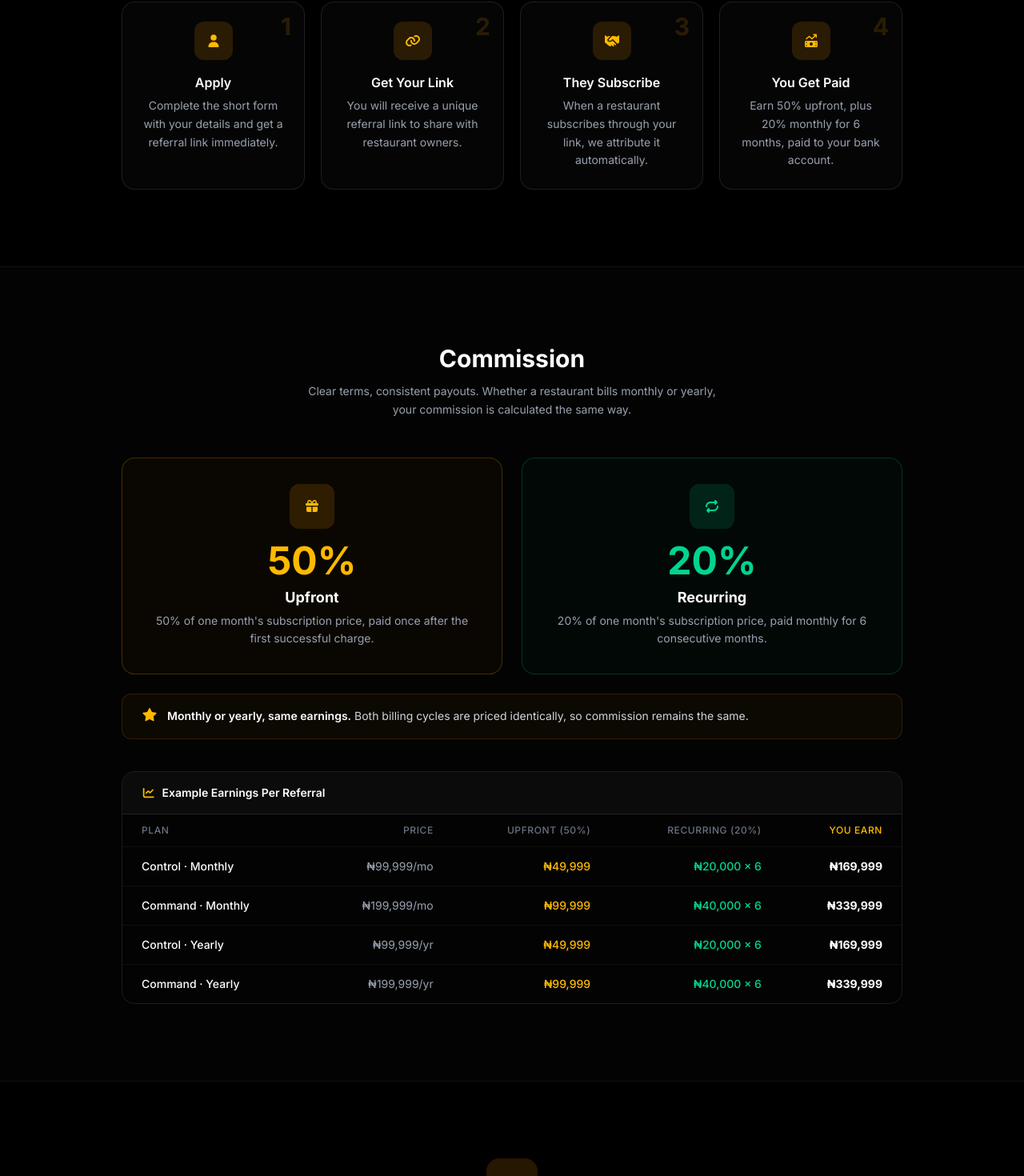
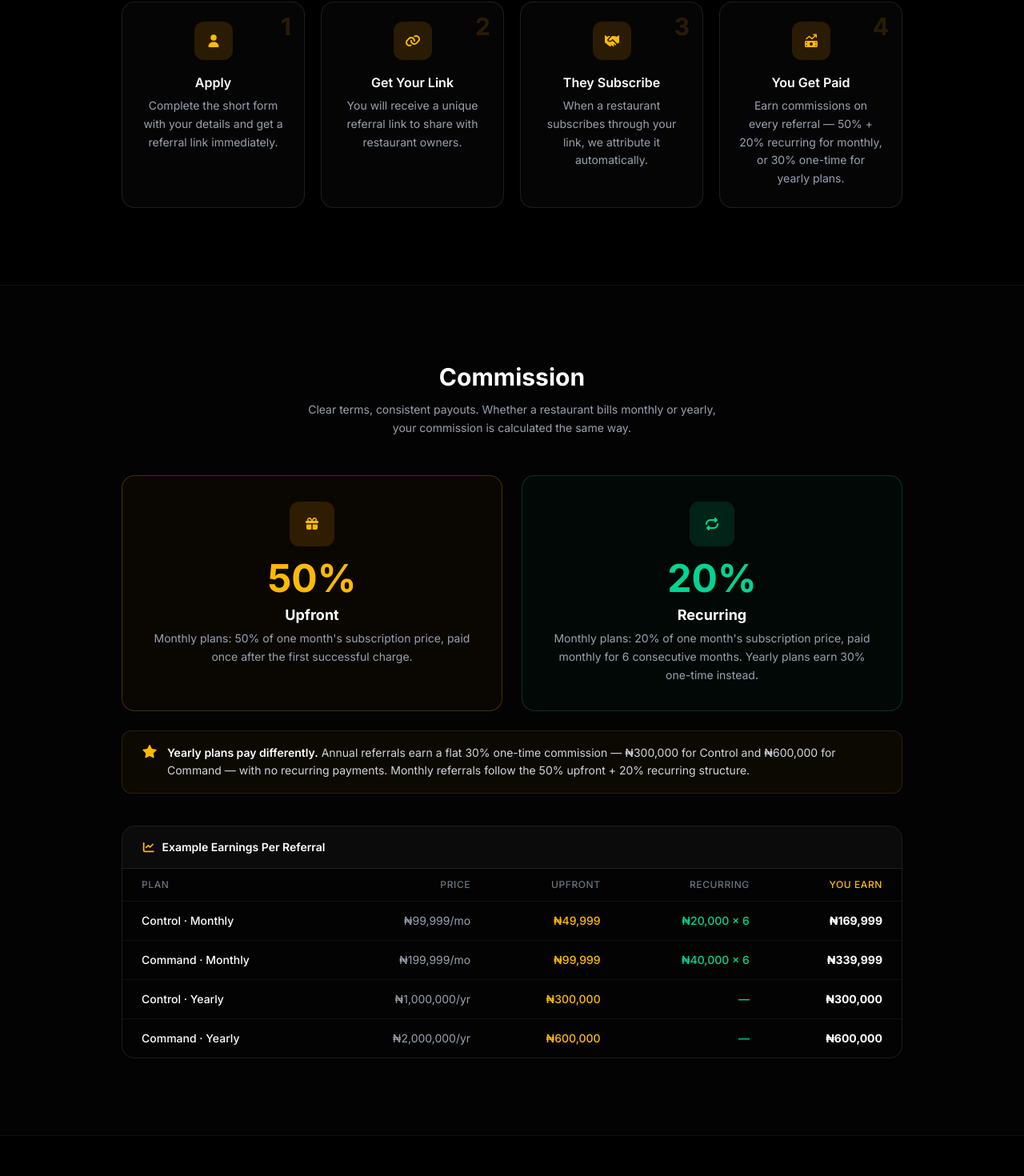
Before and after one commit to Godsom777/sharpTableWebsite, a React (Vite) app: page /partnership in a window 1280 px wide. Shown: the part 700-2170 px from the top of the page at 80% size. Built offline with nearby package versions, Linux system fonts and the light colour scheme; no server answers.

Commit message:
refactor: Update partnership commission structure and pricing details across components for clarity and accuracy

```diff
--- a/components/PartnershipInfo.tsx
+++ b/components/PartnershipInfo.tsx
@@ -41,7 +41,7 @@ const steps = [
   {
     icon: faMoneyBillTrendUp,
     title: 'You Get Paid',
-    desc: 'Earn 50% upfront, plus 20% monthly for 6 months, paid to your bank account.',
+    desc: 'Earn commissions on every referral — 50% + 20% recurring for monthly, or 30% one-time for yearly plans.',
   },
 ];
 
@@ -50,22 +50,22 @@ const commissions = [
   {
     rate: '50%',
     label: 'Upfront',
-    desc: "50% of one month's subscription price, paid once after the first successful charge.",
+    desc: "Monthly plans: 50% of one month's subscription price, paid once after the first successful charge.",
     icon: faGift,
     accent: 'amber' as const,
   },
   {
     rate: '20%',
     label: 'Recurring',
-    desc: "20% of one month's subscription price, paid monthly for 6 consecutive months.",
+    desc: "Monthly plans: 20% of one month's subscription price, paid monthly for 6 consecutive months. Yearly plans earn 30% one-time instead.",
     icon: faRepeat,
     accent: 'emerald' as const,
   },
 ];
 
 /* ── Earnings examples ─────────────────────────────────────
-   Yearly plans now cost the same as monthly, so commissions
-   are identical for both billing cycles.                      */
+   Monthly: 50% upfront + 20% recurring × 6 months
+   Yearly:  30% one-time, no recurring                        */
 const earnings = [
   {
     plan: 'Control · Monthly',
@@ -83,17 +83,17 @@ const earnings = [
   },
   {
     plan: 'Control · Yearly',
-    price: '₦99,999/yr',
-    upfront: '₦49,999',
-    recurring: '₦20,000 × 6',
-    total: '₦169,999',
+    price: '₦1,000,000/yr',
+    upfront: '₦300,000',
+    recurring: '—',
+    total: '₦300,000',
   },
   {
     plan: 'Command · Yearly',
-    price: '₦199,999/yr',
-    upfront: '₦99,999',
-    recurring: '₦40,000 × 6',
-    total: '₦339,999',
+    price: '₦2,000,000/yr',
+    upfront: '₦600,000',
+    recurring: '—',
+    total: '₦600,000',
   },
 ];
 
@@ -101,12 +101,12 @@ const earnings = [
 const faqs: { q: string; a: string; icon: any }[] = [
   {
     q: 'How much can I earn?',
-    a: 'There is no cap. For example, 10 referrals on the Command monthly plan can generate about ₦3.3 million in commissions over 7 months. Earnings scale with the number of referrals you make.',
+    a: 'There is no cap. For example, 10 referrals on the Command monthly plan can generate about ₦3.4 million over 7 months. 10 referrals on the Command yearly plan earn ₦6 million in one-time payouts. Earnings scale with the number of referrals you make.',
     icon: faWallet,
   },
   {
     q: 'What if the restaurant subscribes for a yearly plan?',
-    a: 'Your earnings are the same. Monthly and yearly plans are priced identically, ₦99,999 for Control, ₦199,999 for Command, so commission is unchanged across billing cycles.',
+    a: 'Yearly referrals earn a one-time 30% commission with no recurring payments. For example, a Command yearly referral earns you ₦600,000 in a single payout. Monthly referrals follow the standard 50% upfront plus 20% recurring for 6 months.',
     icon: faCalendarCheck,
   },
   {
@@ -279,7 +279,7 @@ export const PartnershipInfo: React.FC = () => {
           >
             <FontAwesomeIcon icon={faStar} className="w-4 h-4 text-amber-400 mt-0.5 shrink-0" />
             <p className="text-sm text-gray-300 leading-relaxed">
-              <span className="text-white font-semibold">Monthly or yearly, same earnings.</span> Both billing cycles are priced identically, so commission remains the same.
+              <span className="text-white font-semibold">Yearly plans pay differently.</span> Annual referrals earn a flat 30% one-time commission — ₦300,000 for Control and ₦600,000 for Command — with no recurring payments. Monthly referrals follow the 50% upfront + 20% recurring structure.
             </p>
           </motion.div>
 
@@ -302,8 +302,8 @@ export const PartnershipInfo: React.FC = () => {
                   <tr className="text-gray-500 border-b border-white/5 text-xs uppercase tracking-wider">
                     <th className="text-left px-6 py-3 font-medium">Plan</th>
                     <th className="text-right px-6 py-3 font-medium">Price</th>
-                    <th className="text-right px-6 py-3 font-medium">Upfront (50%)</th>
-                    <th className="text-right px-6 py-3 font-medium">Recurring (20%)</th>
+                    <th className="text-right px-6 py-3 font-medium">Upfront</th>
+                    <th className="text-right px-6 py-3 font-medium">Recurring</th>
                     <th className="text-right px-6 py-3 font-medium text-amber-400">You Earn</th>
                   </tr>
                 </thead>
--- a/components/PricingTiers.tsx
+++ b/components/PricingTiers.tsx
@@ -314,7 +314,7 @@ export const PricingTiers: React.FC = () => {
           delay: 0,
           billingCycle,
           yearlyPrice: convertFromNaira(proYearly),
-          yearlySavings: "",
+          yearlySavings: "Save ~17%",
           priceNote: (
             <div className="grid grid-cols-1 gap-3 text-sm">
               <div className="flex items-center justify-between">
@@ -336,7 +336,7 @@ export const PricingTiers: React.FC = () => {
           delay: 0.1,
           billingCycle,
           yearlyPrice: convertFromNaira(enterpriseYearly),
-          yearlySavings: "",
+          yearlySavings: "Save ~17%",
           priceNote: (
             <div className="grid grid-cols-1 gap-3 text-sm">
               <div className="flex items-center justify-between">
--- a/contexts/PaymentContext.tsx
+++ b/contexts/PaymentContext.tsx
@@ -17,8 +17,8 @@ export interface PlanDetails {
 export const BASE_PRICES_NGN = {
   'pro': 99_999,
   'enterprise': 199_999,
-  'pro-yearly': 99_999,
-  'enterprise-yearly': 199_999,
+  'pro-yearly': 1_000_000,
+  'enterprise-yearly': 2_000_000,
 };
 
 export const PLAN_CONFIG: Record<PlanType, PlanDetails> = {
@@ -39,14 +39,14 @@ export const PLAN_CONFIG: Record<PlanType, PlanDetails> = {
   'pro-yearly': {
     name: 'Control',
     planCode: 'PLN_lu2vu0x7b0z4esc',
-    price: '99999',
+    price: '1000000',
     period: '/year',
     billingCycle: 'yearly',
   },
   'enterprise-yearly': {
     name: 'Command',
     planCode: 'PLN_geld4bet9hwqca0',
-    price: '199999',
+    price: '2000000',
     period: '/year',
     billingCycle: 'yearly',
   },
```
Also changed, not shown: components/PartnerSignup.tsx (deleted), 1 other file (tests, documents, lock files or other folders).
